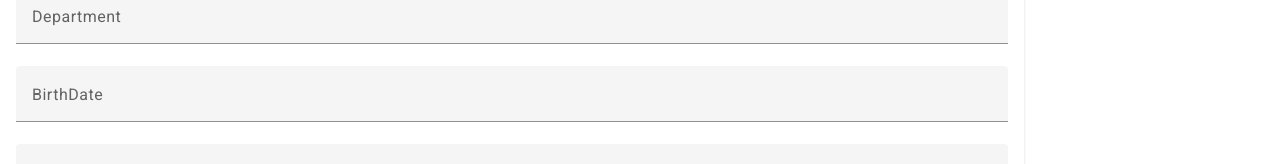
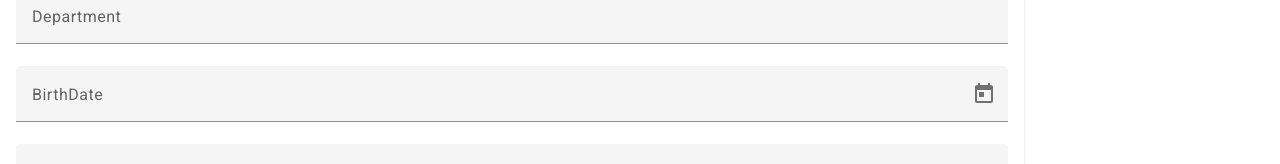
Before and after one commit to SedielRuiz/angular-example, an Angular app: page /employee/relatives/all in a window 1280 px wide. Shown: the part 612-776 px from the top of the page. Built offline with nearby package versions, Linux system fonts and the light colour scheme; sample sign-in values are in the browser's storage.

Commit message:
RelativeFeature[FixBirthDateSelector]

```diff
--- a/src/app/components/relatives/create/create.component.html
+++ b/src/app/components/relatives/create/create.component.html
@@ -36,8 +36,10 @@
                 <br>
                 <mat-form-field class="example-full-width">
                     <mat-label>BirthDate</mat-label>
-                    <input formControlName="birthDate" matInput>
-                </mat-form-field>
+                    <input matInput [matDatepicker]="picker" formControlName="birthDate" readonly placeholder="Choose a date">
+                    <mat-datepicker-toggle matSuffix [for]="picker"></mat-datepicker-toggle>
+                    <mat-datepicker #picker></mat-datepicker>
+                  </mat-form-field>
                 <br>
                 <mat-form-field class="example-full-width">
                     <mat-label>Relationship</mat-label>
--- a/src/app/components/relatives/create/create.component.ts
+++ b/src/app/components/relatives/create/create.component.ts
@@ -1,4 +1,4 @@
-import { AfterViewInit, Component, inject } from '@angular/core';
+import { AfterViewInit, Component, inject, NgModule } from '@angular/core';
 import { FormControl, FormGroup, FormsModule, ReactiveFormsModule } from '@angular/forms'
 import { Router, RouterModule } from '@angular/router'
 import { MatDialog } from '@angular/material/dialog'
@@ -10,11 +10,15 @@
 import { MatDividerModule } from '@angular/material/divider'
 import { RelativesService } from '../../../services/relatives.service'
 import { RelativeIdService } from '../../../services/relative-id.service';
+import { MatDatepickerModule } from '@angular/material/datepicker';
+import { MatNativeDateModule } from '@angular/material/core';
 
 @Component({
     selector: 'app-create',
     standalone: true,
     imports: [
+        MatNativeDateModule,
+        MatDatepickerModule,
         RouterModule,
         ReactiveFormsModule,
         MatCardModule,
```
